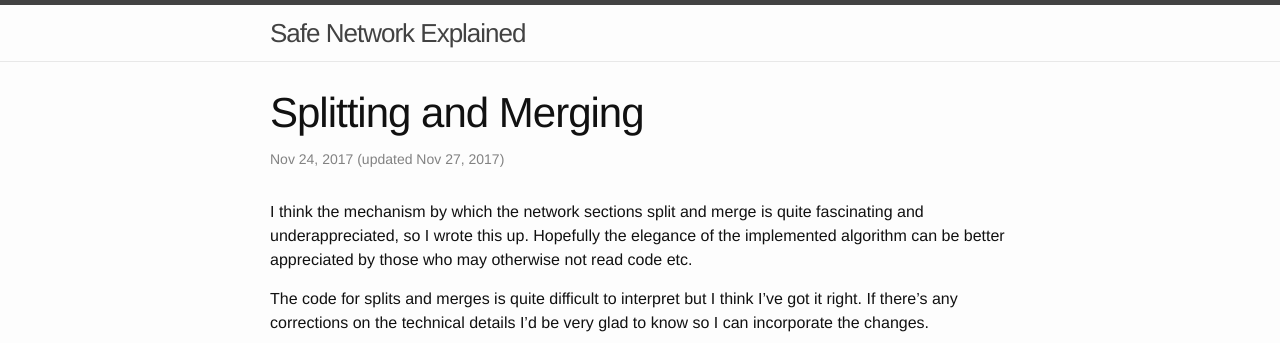
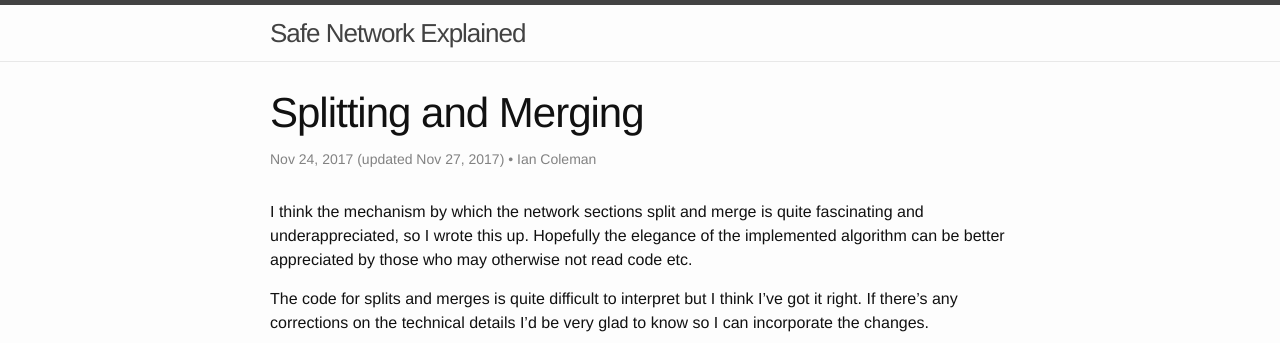
Before and after one commit to safe-network-explained/safe-network-explained.github.io, a Jekyll site: the page built from _posts/2017-11-24-splits-and-merges.markdown, in a window 1280 px wide and 900 px high. Shown: the top 343 px of the window. Built offline with Jekyll 4.4.1, drawn with Linux system fonts in a browser that asks for light colours.

Commit message:
Add author name to posts

```diff
--- a/_posts/2016-05-05-safe-for-bitcoiners.markdown
+++ b/_posts/2016-05-05-safe-for-bitcoiners.markdown
@@ -1,6 +1,7 @@
 ---
 layout: post
 title:  "Safe Network explained using bitcoin terminology"
+author: "Ian Coleman"
 date:   2016-05-05 00:00:00 +0000
 updated: 2017-10-06 00:00:00 +0000
 categories: bitcoin
--- a/_posts/2017-09-07-architecture.markdown
+++ b/_posts/2017-09-07-architecture.markdown
@@ -1,6 +1,7 @@
 ---
 layout: post
 title:  "SAFE Network Architecture"
+author: "Ian Coleman"
 date:   2017-09-07 00:00:00 +0000
 updated: 2017-09-07 00:00:00 +0000
 categories: architecture
--- a/_posts/2017-11-24-splits-and-merges.markdown
+++ b/_posts/2017-11-24-splits-and-merges.markdown
@@ -1,6 +1,7 @@
 ---
 layout: post
 title:  "Splitting and Merging"
+author: "Ian Coleman"
 date:   2017-11-24 00:00:00 +0000
 updated: 2017-11-27 00:00:00 +0000
 ---
```
